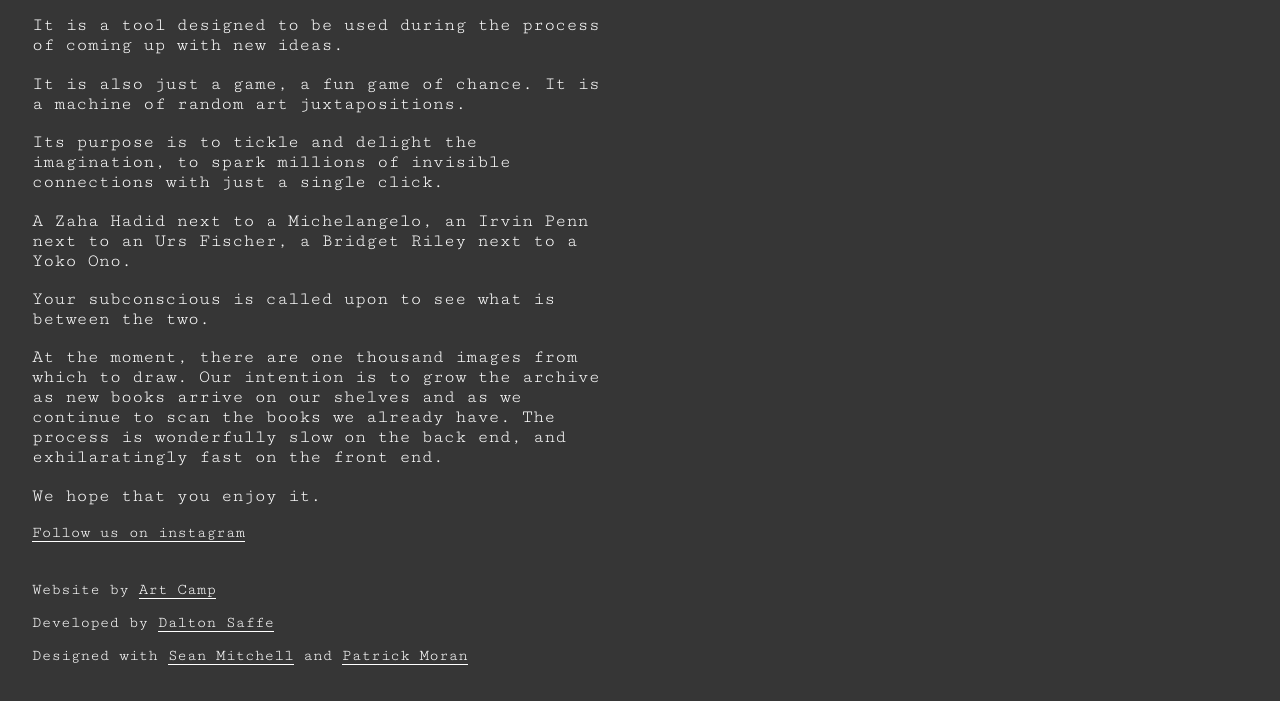
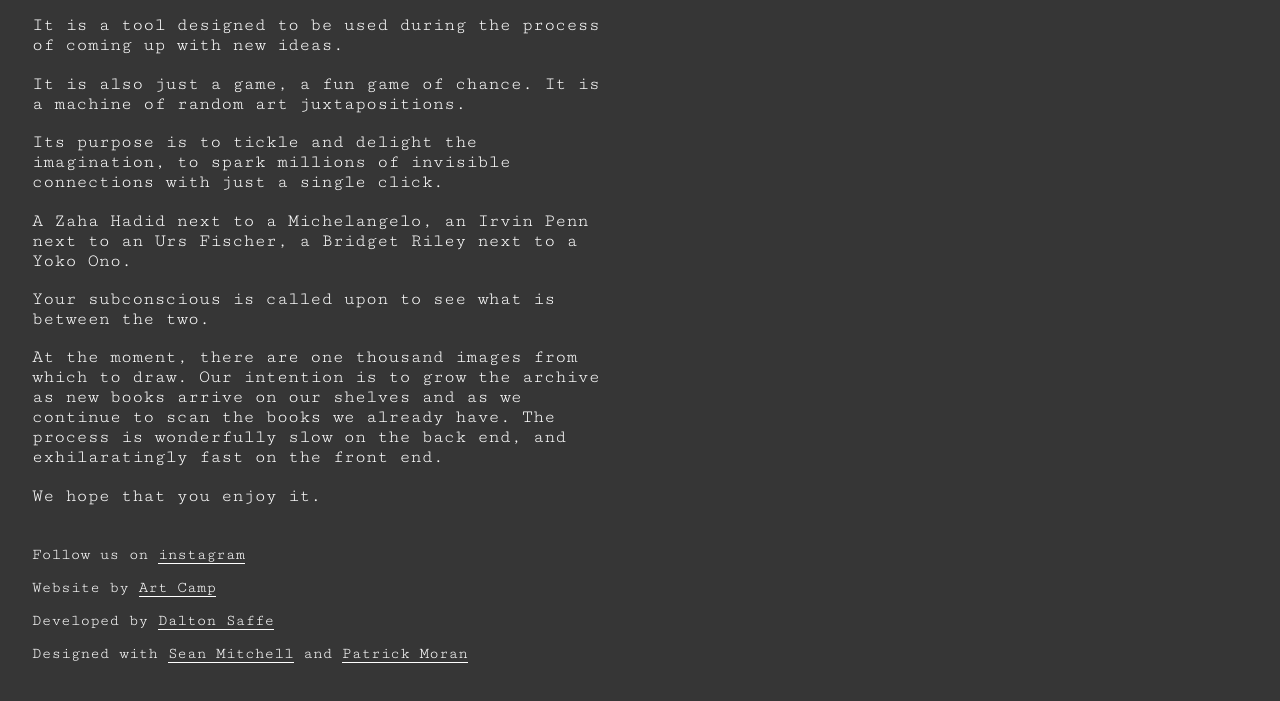
Before and after one commit to daltn/art-camp-lib, a website: page public/index.html in a window 1280 px wide. Both pictures are taken after a click on the picture 28 px from the left and 28 px from the top of the page. Shown: the part 83-784 px from the top of the page. Drawn offline with Linux system fonts and the light colour scheme; no server answers.

Commit message:
mod modal link

```diff
--- a/public/index.html
+++ b/public/index.html
@@ -57,7 +57,9 @@
         We hope that you enjoy it.
       </p>
       <footer>
-        <a href="https://www.instagram.com/artcamplibrary/" target="_blank" rel="noreferrer">Follow us on instagram</a>
+        <p>
+          Follow us on <a href="https://www.instagram.com/artcamplibrary/" target="_blank" rel="noreferrer">instagram</a>
+        </p>
         <p>
           Website by <a href="https://www.madeatartcamp.com/" target="_blank" rel="noreferrer">Art Camp</a>
         </p>
```
